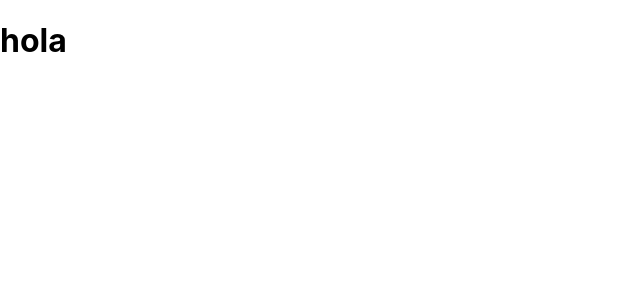
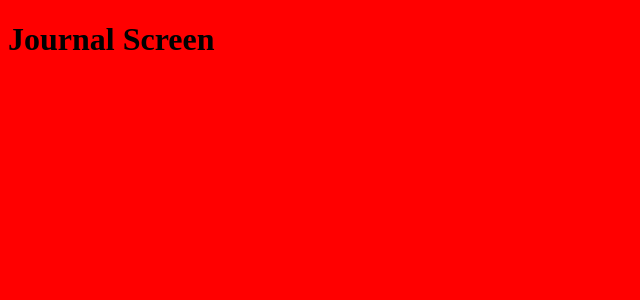
Before and after one commit to raudel25/Journal-App, a React (Create React App) app: page /login in a window 1280 px wide. Shown: the top 300 px of the page, without its empty margins (0-640 px from the left). Built offline with nearby package versions, Linux system fonts and the light colour scheme.

Commit message:
basic routes

```diff
--- /dev/null
+++ b/src/components/JournalApp.jsx
@@ -0,0 +1,9 @@
+import { AppRouter } from "../routers/AppRouter";
+
+export const JournalApp = () => {
+  return (
+    <>
+      <AppRouter />
+    </>
+  );
+};
--- /dev/null
+++ b/src/components/auth/LoginScreen.jsx
@@ -0,0 +1,7 @@
+export const LoginScreen = () => {
+  return (
+    <div>
+      <h1>Login Screen</h1>
+    </div>
+  );
+};
--- /dev/null
+++ b/src/components/auth/RegisterScreen.jsx
@@ -0,0 +1,7 @@
+export const RegisterScreen = () => {
+  return (
+    <div>
+      <h1>Register Screen</h1>
+    </div>
+  );
+};
--- /dev/null
+++ b/src/components/journal/JournalScreen.jsx
@@ -0,0 +1,7 @@
+export const JournalScreen = () => {
+  return (
+    <div>
+      <h1>Journal Screen</h1>
+    </div>
+  );
+};
--- a/src/index.tsx
+++ b/src/index.tsx
@@ -1,8 +1,9 @@
 import ReactDOM from "react-dom/client";
-import "./index.css";
+import "./styles/styles.css";
+import { JournalApp } from "./components/JournalApp";
 
 const root = ReactDOM.createRoot(
   document.getElementById("root") as HTMLElement
 );
 
-root.render(<h1>hola</h1>);
+root.render(<JournalApp />);
--- /dev/null
+++ b/src/routers/AppRouter.jsx
@@ -0,0 +1,14 @@
+import { JournalScreen } from "../components/journal/JournalScreen";
+import { AuthRouter } from "./AuthRouter";
+import { BrowserRouter, Route, Routes } from "react-router-dom";
+
+export const AppRouter = () => {
+  return (
+    <BrowserRouter>
+      <Routes>
+        <Route path="/auth/*" element={<AuthRouter />}></Route>
+        <Route path="*" element={<JournalScreen />}></Route>
+      </Routes>
+    </BrowserRouter>
+  );
+};
--- /dev/null
+++ b/src/routers/AuthRouter.jsx
@@ -0,0 +1,16 @@
+import { LoginScreen } from "../components/auth/LoginScreen";
+import { RegisterScreen } from "../components/auth/RegisterScreen";
+import { BrowserRouter, Route, Routes, Navigate } from "react-router-dom";
+
+export const AuthRouter = () => {
+  return (
+    <Routes>
+      <Route path="/register" element={<RegisterScreen />}></Route>
+      <Route path="/login" element={<LoginScreen />}></Route>
+      <Route
+        path="*"
+        element={<Navigate to="/auth/login" replace></Navigate>}
+      ></Route>
+    </Routes>
+  );
+};
--- /dev/null
+++ b/src/styles/styles.css
@@ -0,0 +1,4 @@
+html,
+body {
+  background-color: red;
+}
```
